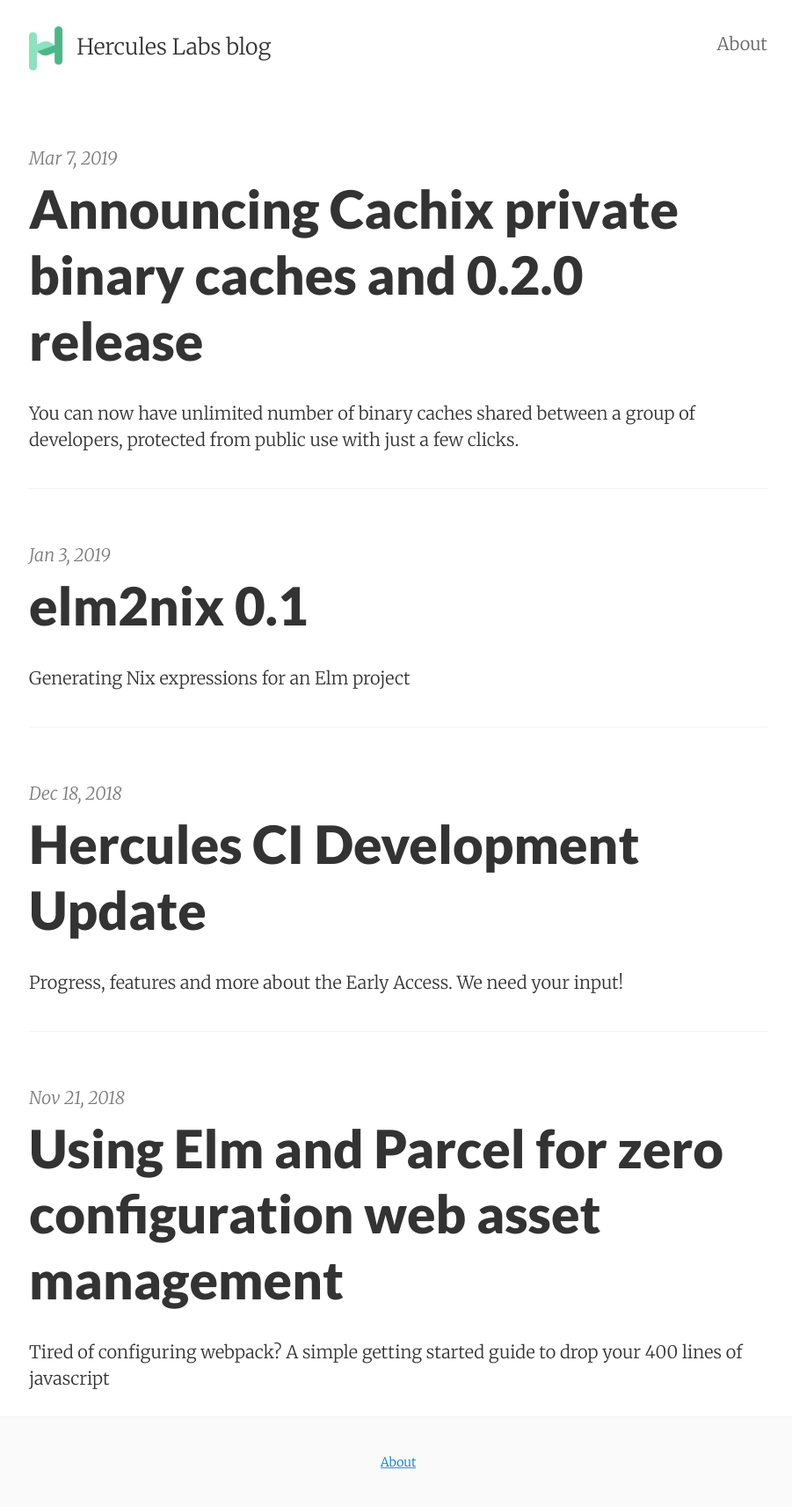
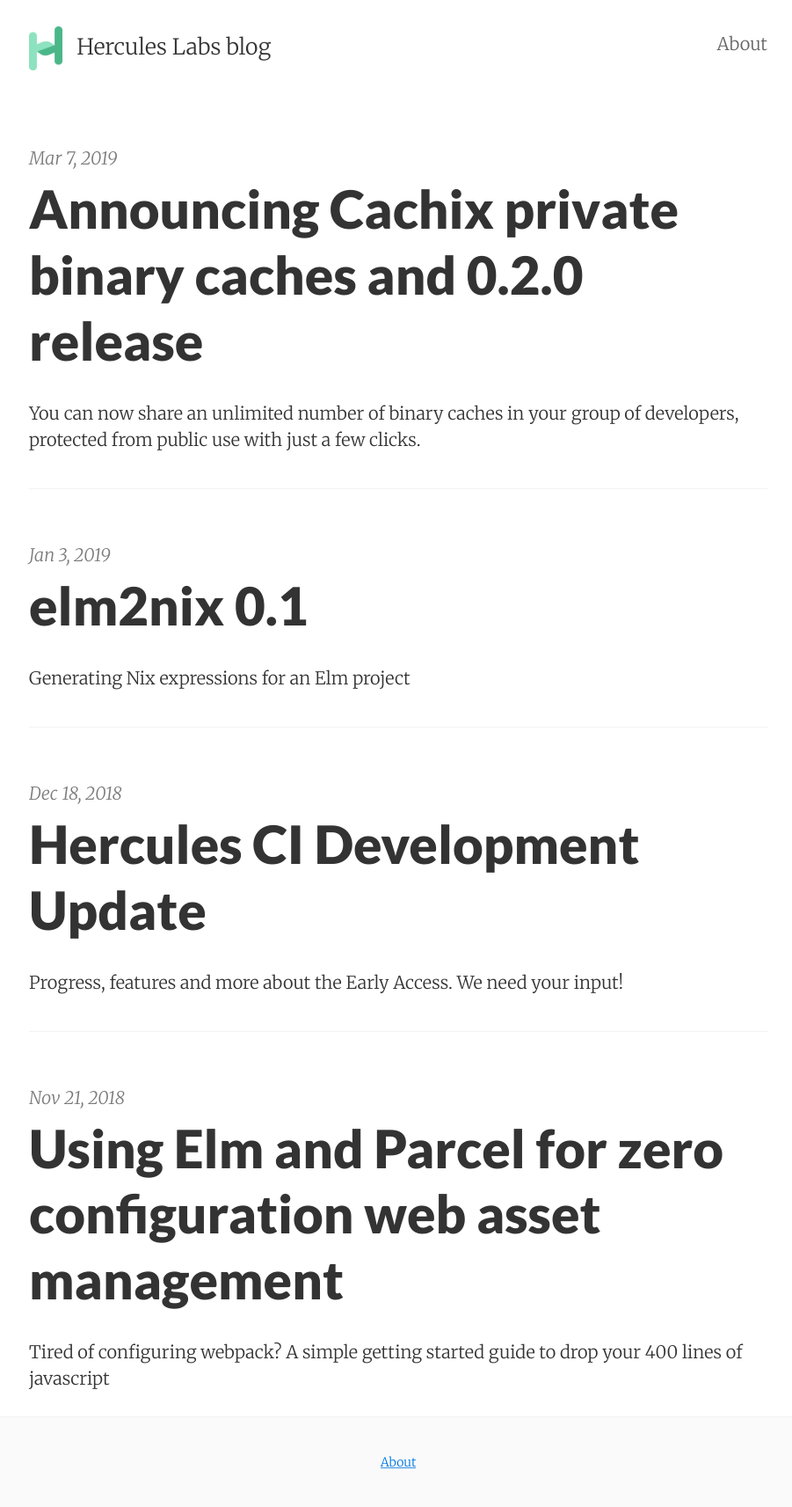
Before and after one commit to hercules-ci/blog.hercules-ci.com, a Jekyll site: the page built from index.html, in a window 1280 px wide. Shown: the whole page at 88% size, without its empty margins (187-1088 px from the left). Built offline with Jekyll 4.4.1, drawn with Linux system fonts in a browser that asks for light colours; the list of posts is cut into pages by our own code.

Commit message:
Update _posts/2019-03-07-announcing-private-cachix.md
Co-Authored-By: domenkozar <domen@enlambda.com>

```diff
--- a/_posts/2019-03-07-announcing-private-cachix.md
+++ b/_posts/2019-03-07-announcing-private-cachix.md
@@ -2,7 +2,7 @@
 layout:     post
 title:      Announcing Cachix private binary caches and 0.2.0 release
 date:       2019-03-07
-summary:    You can now have unlimited number of binary caches shared between a group of developers, protected from public use with just a few clicks.
+summary:    You can now share an unlimited number of binary caches in your group of developers, protected from public use with just a few clicks.
 categories: cachix nix
 ---
 
```
